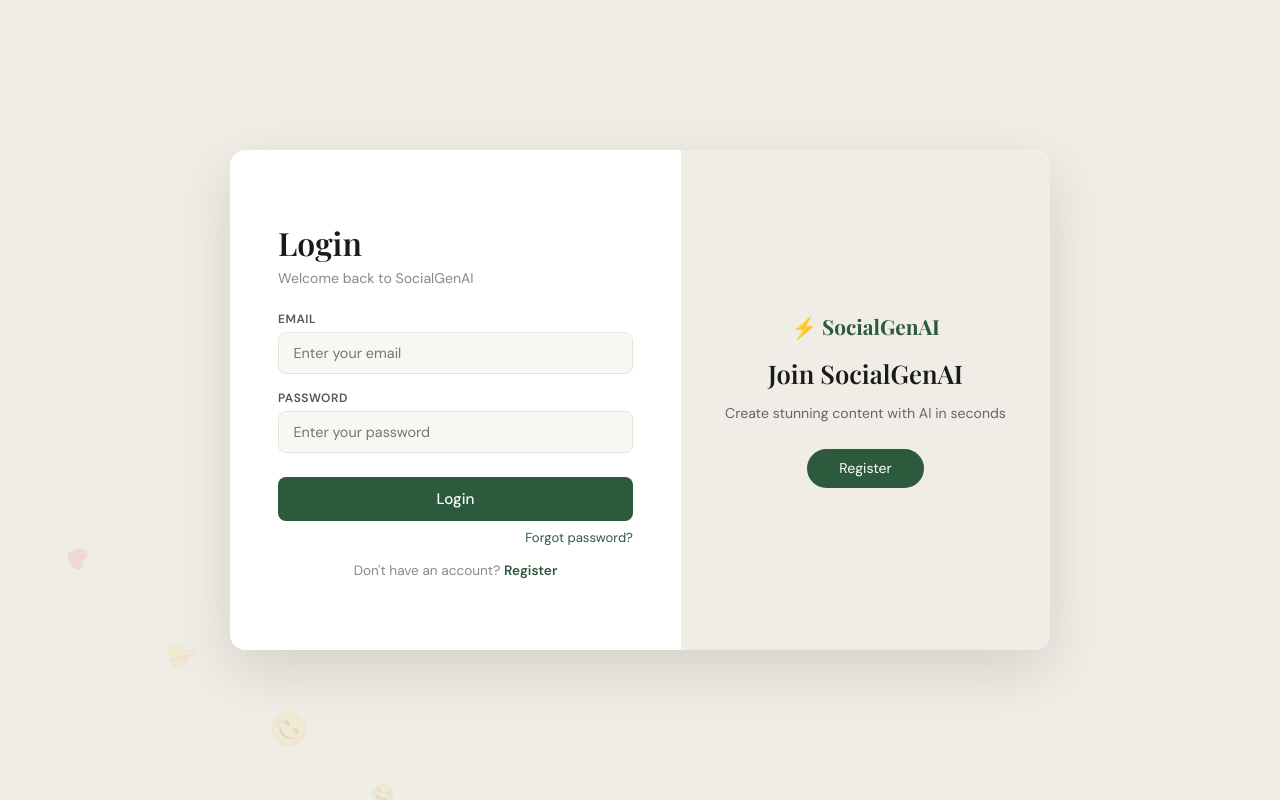
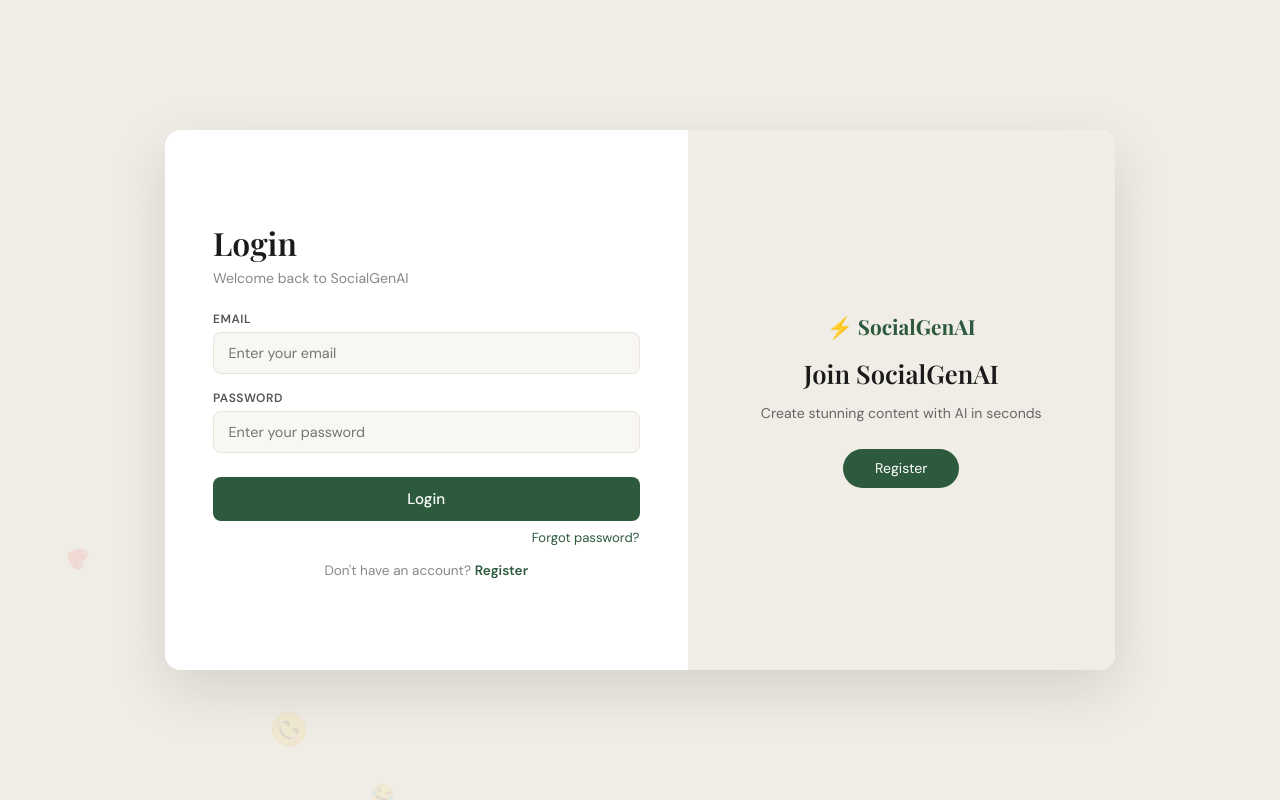
Before and after one commit to HARISHBABU-S385/SocialGenAI, a React (Create React App) app in the folder client/client/: page /login in a window 1280 px wide. Built offline with nearby package versions, Linux system fonts and the light colour scheme.

Commit message:
Wider layout all pages

```diff
--- a/client/client/src/index.css
+++ b/client/client/src/index.css
@@ -16,3 +16,7 @@ input, textarea, select, button { font-family: 'DM Sans', sans-serif; cursor: po
 ::-webkit-scrollbar { width: 6px; }
 ::-webkit-scrollbar-track { background: #f0ede6; }
 ::-webkit-scrollbar-thumb { background: #2d5a3d; border-radius: 10px; }
+.generator-card { max-width: 700px !important; }
+.result-container { max-width: 1100px !important; }
+.platform-container { max-width: 1100px !important; }
+.auth-container { width: 950px !important; height: 540px !important; }
```
